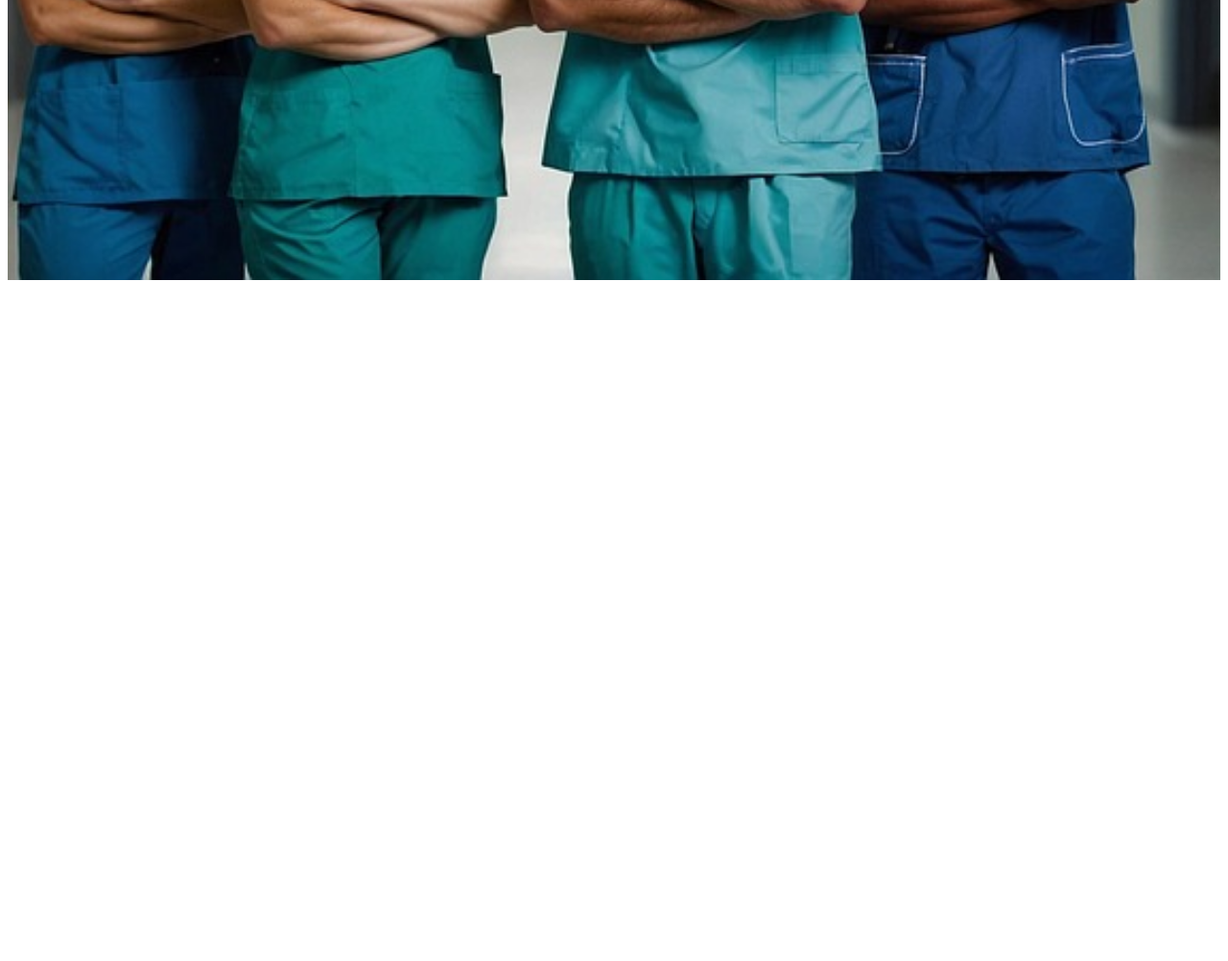
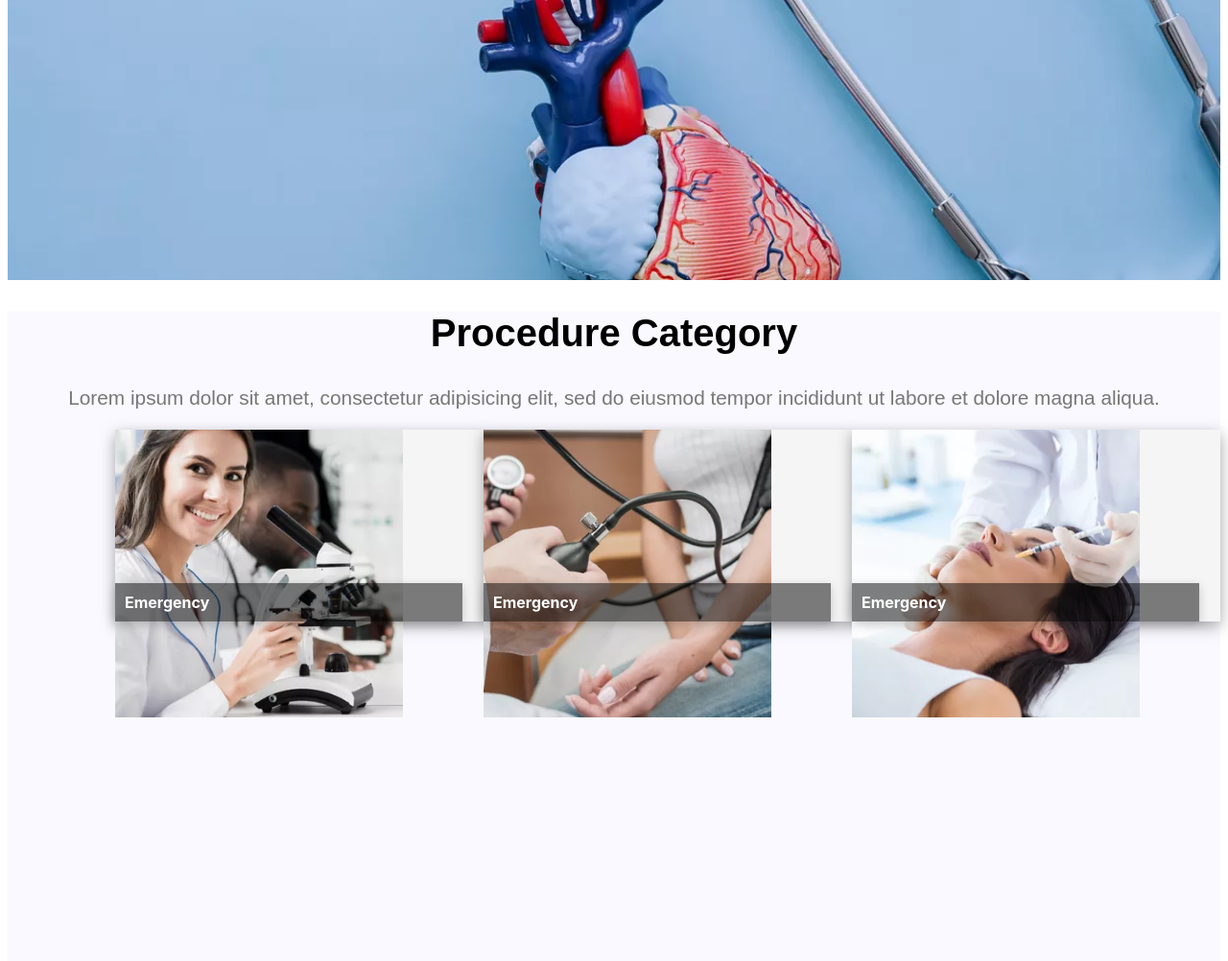
Before and after one commit to Offet/medical_project, a plain HTML site: page index.html in a window 1280 px wide. Shown: the part 638-1640 px from the top of the page at 96% size. Before the commit the page ends 938 px from the top, so only its background shows below. Drawn offline with nearby package versions, Linux system fonts and the light colour scheme; a web font is replaced by a local one.

Commit message:
new features added!

```diff
--- a/css/main.css
+++ b/css/main.css
@@ -88,7 +88,7 @@
 
 
 .hero {
-    background-image: /*linear-gradient(rgba(14, 36, 59, 0.7), rgba(80, 166, 236, 0.3)),*/ url(../assets/images/ai-generated-8713310_640.png);
+    background-image: /*linear-gradient(rgba(14, 36, 59, 0.7), rgba(80, 166, 236, 0.3)),*/ url(../assets/images/home.jpg.webp);
     /* background-color:; */
     background-repeat: no-repeat;
     background-size: cover;
@@ -119,3 +119,179 @@
     background-color: #3FACE4;
     border-style: none;
 }
+
+
+.procedure {
+  height: 100vh;
+  background-color: #F9F9FF;
+
+}
+
+/* shefa start */
+
+.card5 {
+  position: relative;
+  width: 500px;
+  height: 200px;
+  background-color: #f5f5f5;
+  font-family: "Inter", sans-serif;
+  box-shadow: rgba(0, 0, 0, 0.35) 0px 5px 15px;
+}
+.card5-img-container {
+  position: absolute;
+}
+.card5-img-container img {
+  height: 300px;
+  width: 300px;
+}
+
+.card5-details > p {
+  font-size: 12px;
+  margin-top: 11px;
+}
+
+.card5-details > label {
+  font-weight: bold;
+}
+
+.card5-details {
+  position: absolute;
+  bottom: 0;
+  height: 20px;
+  width: 89%;
+  color: white;
+  padding: 10px;
+  overflow: hidden;
+  box-shadow: 0 3px 10px rgb(0 0 0 / 0.2);
+  background-color: rgba(0, 0, 0, 0.5);
+  transition: height 0.5s ease-in-out;
+}
+.card5:hover > .card5-details {
+  height: 100px;
+}
+
+
+/* card 4 things */
+.card4 {
+  position: relative;
+  width: 500px;
+  height: 200px;
+  background-color: #f5f5f5;
+  font-family: "Inter", sans-serif;
+  box-shadow: rgba(0, 0, 0, 0.35) 0px 5px 15px;
+}
+.card4-img-container {
+  position: absolute;
+}
+.card4-img-container img {
+  height: 300px;
+  width: 300px;
+}
+
+.card4-details > p {
+  font-size: 12px;
+  margin-top: 11px;
+}
+
+.card4-details > label {
+  font-weight: bold;
+}
+
+.card4-details {
+  position: absolute;
+  bottom: 0;
+  height: 20px;
+  width: 89%;
+  color: white;
+  padding: 10px;
+  overflow: hidden;
+  box-shadow: 0 3px 10px rgb(0 0 0 / 0.2);
+  background-color: rgba(0, 0, 0, 0.5);
+  transition: height 0.5s ease-in-out;
+}
+.card4:hover > .card5-details {
+  height: 100px;
+}
+
+
+/* shefa end */
+
+.procedure-text {
+  text-align: center;
+}
+
+.procedure-text h2 {
+  font-size: 2.5rem;
+  font-family: sans-serif;
+}
+
+.procedure-text p {
+  font-size: 1.3rem;
+  font-family: sans-serif;
+  color: #777;
+}
+
+.procedure-img {
+  display: flex;
+  align-content: center;
+  margin-left: 7rem;
+  /* margin-right: 10rem; */
+}
+
+.procedure-img .pro {
+  margin: 20px;
+  width: 30rem;
+}
+
+
+/* Working On the feedback Section */
+
+.client-feedback {
+  margin: 30rem;
+  align-items: center;
+}
+
+.feedback-top {
+  text-align: center;
+}
+
+.feedback-bottom {
+  display: flex;
+  justify-content: space-around
+  ;
+}
+
+.feedback-bottom img {
+  width: 600px;
+  height: 350px;
+
+}
+
+/* .feedback-bottom .bi bi-star-fill {
+  background-color: yellow;
+} */
+
+#star-one {
+  color: #FFA500;
+}
+
+#star-two {
+  color: #FFA500;
+}
+
+#star-three {
+  color: #FFA500;
+}
+
+#star-four {
+  color: #FFA500;
+}
+
+#star-five {
+  color: #777777;
+}
+
+
+.about img {
+  width: 200px
+}
--- a/index.html
+++ b/index.html
@@ -50,5 +50,79 @@
             <button class="btn-full">Get Started</button>
         </div>
     </section>
+    <section class="procedure">
+        <div class="procedure-text">
+            <h2>Procedure Category</h3>
+            <p>Lorem ipsum dolor sit amet, consectetur adipisicing elit, sed do eiusmod tempor incididunt ut labore et dolore magna aliqua.</p>
+        </div>
+        <div class="procedure-img">
+            <div class="card5">
+                <div class="card5-img-container">
+                  <img src="./assets/images/p1.jpg" alt="doc" />
+                </div>
+                <div class="card5-details">
+                  <label>Emergency</label>
+                  <p>
+                    Lorem ipsum dolor sit amet consectetur adipiscing elit.
+                  </p>
+                </div>
+            </div>
+            <div class="card4">
+                <div class="card4-img-container">
+                  <img src="./assets/images/p2.jpg" alt="doc" />
+                </div>
+                <div class="card4-details">
+                  <label>Emergency</label>
+                  <p>
+                    Lorem ipsum dolor sit amet consectetur adipiscing elit.
+                  </p>
+                </div>
+            </div>
+            <div class="card5">
+                <div class="card5-img-container">
+                  <img src="./assets/images/p3.jpg" alt="doc" />
+                </div>
+                <div class="card5-details">
+                  <label>Emergency</label>
+                  <p>
+                    Lorem ipsum dolor sit amet consectetur adipiscing elit.
+                  </p>
+                </div>
+            </div>
+        </div>
+        <!-- to be continued -->
+    </section>
+    <section class="about">
+        <div>
+            <div class="about-img">
+                <img src="./assets/images/doc.jpg" alt="about-image">
+            </div>
+            <div class="about-text">
+                <h2>About Us</h2>
+                <p>Bring to the table win-win survival strategies to ensure proactive domination. <br> At the end of the day, going forward, a new normal that has evolved <br> from generation X is on the runway workplace diversity and empowerment.</p>
+            </div>
+        </div>
+    </section>
+    <section class="feedback-section">
+        <div class="feedback">
+            <div class="feedback-top">
+                <h2>Enjoy Our Client's Feedback</h2>
+                <p>Lorem ipsum dolor sit amet, consectetur adipisicing elit, sed do eiusmod <br> tempor incididunt ut labore et dolore magna aliqua.</p>
+            </div>
+            <div class="feedback-bottom">
+                    <img src="./assets/images/doctor-6676747_640.webp" alt="feedback-image">
+                    <div>
+                        <h4>Fanie Lowie <span>
+                            <i id="star-one" class="bi bi-star-fill"></i>
+                            <i id="star-two" class="bi bi-star-fill"></i>
+                            <i id="star-three" class="bi bi-star-fill"></i>
+                            <i id="star-four" class="bi bi-star-fill"></i>
+                            <i id="star-five" class="bi bi-star-half"></i>
+                        </span></h4>
+                        <p>Lorem ipsum dolor sit amet, consectetur adipisicing elit, sed do eiusmod <br>git tempor incididunt ut labore et dolore magna aliqua.</p>
+                    </div>
+            </div>
+        </div>
+    </section>
 </body>
 </html>
```
Also changed, not shown: assets/images/home.jpg.webp (added), assets/images/p1.jpg (added), assets/images/p2.jpg (added), assets/images/p3.jpg (added).
